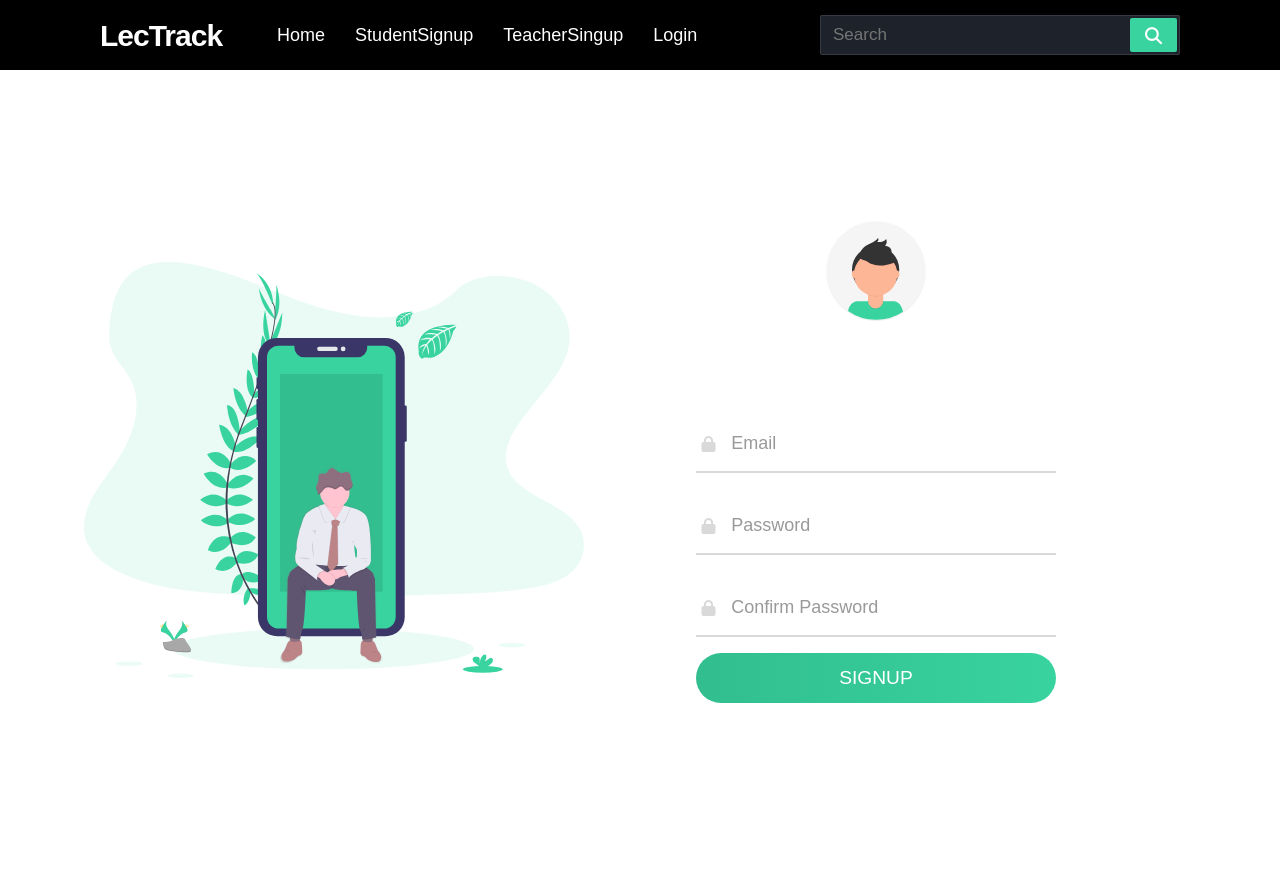
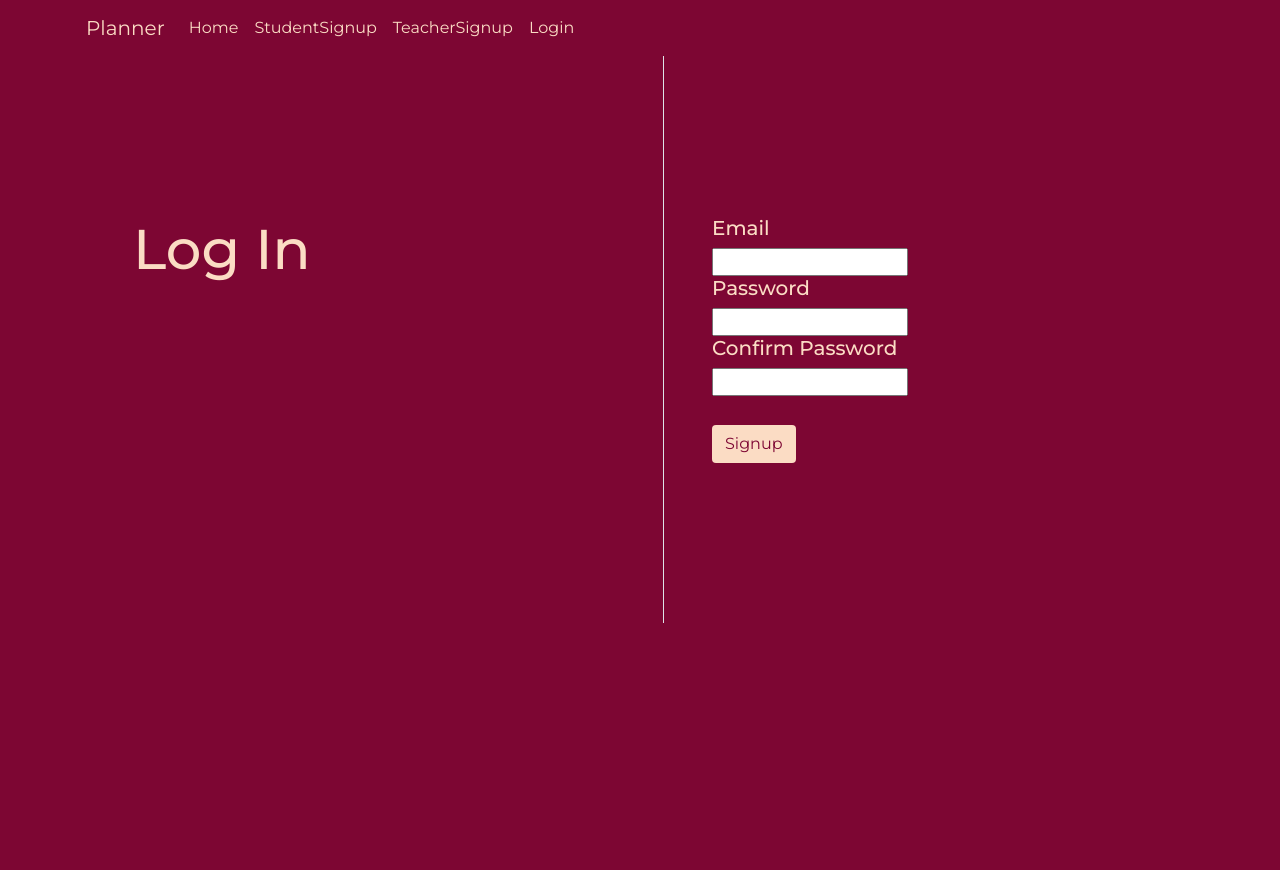
Before and after one commit to sreebasu05/edu-eye, a Django app: page /signup_student in a window 1280 px wide. After the commit the page ends 623 px from the top, so only its background shows below. Run offline with Django 3.2, Linux system fonts and the light colour scheme; some libraries are stand-ins or nearby versions.

Commit message:
CSS Updated

```diff
--- a/account/views.py
+++ b/account/views.py
@@ -19,7 +19,7 @@ from .models import User as Accounts
 
 # Create your views here.
 def index(request):
-    return render(request,'base.html')
+    return render(request,'basic.html')
 
 def Studentsignup(request):
     if request.method == 'POST':
--- a/principal/urls.py
+++ b/principal/urls.py
@@ -7,5 +7,6 @@ urlpatterns = [
     path('add_unit/<int:id>', views.add_unit, name="add_unit"),
     path('view_courses', views.view_courses, name="view_courses"),
     path('completedetails_course/<int:id>',views.completedetails_course,name="completedetails_course"),
-
+    path('add_teacherbatch', views.add_teacherbatch, name="add_teacherbatch"),
+    path('coursebatchdetails', views.coursebatchdetails, name="coursebatchdetails"),
 ]
--- a/static/css/basic.css
+++ b/static/css/basic.css
@@ -1,19 +1,28 @@
+@import url('https://fonts.googleapis.com/css?family=Montserrat:400,500,600,700&display=swap');
+*{
+  margin: 0;
+  padding: 0;
+  outline: none;
+  box-sizing: border-box;
+  font-family: 'Montserrat', sans-serif;
+
+}
 body {
-
+  background-color: #7d0633 !important;
   margin-bottom: 20px;
 }
 
 p {
-  color: #89beb3;
+  color: #7d0633;
   margin-bottom: 25px;
 }
 
 h5 {
-  color: #222831;
+  color: #fbdcc4;
 }
 
 h2 {
-  color: #89beb3;
+  color: #7d0633;
 }
 
 .spacer {
@@ -21,26 +30,27 @@ h2 {
 }
 
 .container {
-  background-color: #fff;
-  color: #89beb3;
+  background-color: #7d0633 !important;
+  color: #fbdcc4 !important;
 }
 .tablehead{
-  background-color: #fff !important;
-  color: #89beb3 !important;
+  background-color: #7d0633 !important;
+  color: #fbdcc4 !important;
   font-weight: bold;
 }
+
 #navigationbar {
-  background-color: #222831;
-  color: #fff;
+  background-color: #7d0633;
+  color: #fbdcc4;
   /* color: #40514e */
 }
 
 .navbar-brand {
-  color: #89beb3;
+  color: #fbdcc4;
 }
 
 .nav-link {
-  color: #89beb3;
+  color: #fbdcc4;
 }
 
 .nav-link:hover {
@@ -67,15 +77,21 @@ h2 {
 
 .titlebutton {
   align-items: center;
-  background-color: #89beb3;
-  color: #fff;
+  background-color: #7d0633;
+  color: #fbdcc4;
   opacity: 1;
   margin-top: 5%;
 
 }
 .btn {
-  background-color: #89beb3;
-  color: #fff;
+  background-color: #7d0633;
+  color: #fbdcc4;
+}
+
+.formbtn {
+  margin-top:1%;
+  background-color: #fbdcc4;
+  color: #7d0633;
 }
 .titlebutton:hover {
   align-items: center;
@@ -85,15 +101,18 @@ h2 {
 .wrapper {
   text-align: center;
 }
-
+.row {
+  background-color: #7d0633;
+  color: #fbdcc4;
+}
 #features {
   padding-top: 20px;
-  background-color: #89beb3;
-  color: #222831;
+  background-color: #7d0633;
+  color: #fbdcc4;
 }
 
 .featurette-heading, .lead {
-  color: #222831;
+  color: #fbdcc4;
 }
 
 .feature-box {
@@ -116,22 +135,22 @@ h2 {
   position: fixed;
   width: 100%;
   bottom: 0px;
-  background-color: #222831;
-  color: #89beb3;
+  background-color: #fbdcc4;
+  color: #7d0633;
   text-align: center;
   height: 20px;
   padding: 3% 15% 3%;
 }
 
 .sidetitle {
-  background-color: #222831;
-  color: #89beb3;
+  background-color: #fbdcc4;
+  color: #7d0633;
   align-items: center;
 }
 
 .subheading {
 
-  color: #89beb3;
+  color: #fbdcc4;
   font-size: 3.5rem;
   padding-top: 10rem;
   padding-bottom: 10rem;
--- a/teacher/views.py
+++ b/teacher/views.py
@@ -14,7 +14,6 @@ def TeachProfile(request):
     currUser = request.user.email
     Teacher = get_object_or_404(TeacherProfile, teacher_id=request.user.id)
     return render(request, 'teacher/profile.html',{'Teacher':Teacher})
-
 
 
 def CreateProfile(request):
--- a/templates/account/signup_student.html
+++ b/templates/account/signup_student.html
@@ -1,4 +1,4 @@
-{% extends 'base.html' %}
+{% extends 'basic.html' %}
 {% load static %}
 {% block head %}
 <link rel="stylesheet" href="{% static 'css/login.css' %}">
@@ -6,50 +6,35 @@
 
 {% block body %}
 
-<div class="container1">
-	<div class="img">
-		<img src="{% static 'images/bg.svg' %}">
+<div class="container">
+	<div class="row">
+		<div class="col-6 border-right">
+			<h1 class="subheading">Log In</h1>
 		</div>
-	<div class="login-content">
+		<div class="col-6 form">
 			<form method="POST" action="/signup_student">
 				{% csrf_token %}
-			<img src="{% static 'images/avatar.svg' %}">
-			<h2 class="title">Welcome</h2>
+				<h5 class="row">Email</h5>
+				<div class="row">
 
-
-
-			<div class="input-div pass">
-				<div class="i">
-					<i class="fas fa-lock"></i>
-				</div>
-				<div class="div">
-					<h5>Email</h5>
 					<input type="email" name="email" class="input">
 				</div>
+
+				<h5 class="row">Password</h5>
+				<div class="row">
+
+					<input type="password" name="password" class="input">
 				</div>
 
-			<div class="input-div pass">
-				<div class="i">
-					<i class="fas fa-lock"></i>
-				</div>
-				<div class="div">
-					<h5>Password</h5>
-					<input type="password" name="password" class="input">
-				</div>
-			</div>
-
-			<div class="input-div pass">
-				<div class="i">
-					<i class="fas fa-lock"></i>
-				</div>
-				<div class="div">
-					<h5>Confirm Password</h5>
+				<h5 class="row">Confirm Password</h5>
+				<div class="row">
 					<input type="password" name="confpassword" class="input">
 				</div>
+				<br>
+
+				<div class="row">
+					<input type="submit" class="btn formbtn" value="Signup">
 				</div>
-
-
-			<input type="submit" class="btn" value="Signup">
 
 			</form>
 		</div>
@@ -58,7 +43,6 @@
 
 	{% block script %}
 	<script>
-
 		const inputs = document.querySelectorAll(".input");
 
 
--- a/templates/basic.html
+++ b/templates/basic.html
@@ -22,15 +22,56 @@
     <div class="collapse navbar-collapse" id="navbarNav">
       <ul class="navbar-nav">
         <li class="nav-item">
-          <a class="nav-link" href="#">Profile</a>
+          <a class="nav-link" href="#">Home</a>
         </li>
         <li class="nav-item">
-          <a class="nav-link" href="#">DashBoard</a>
+          <a class="nav-link" href="{%url 'signup_student'%}">StudentSignup</a>
+        </li>
+        <li class="nav-item">
+          <a class="nav-link" href="{%url 'signup_teacher'%}">TeacherSignup</a>
+        </li>
+        <li class="nav-item">
+          <a class="nav-link" href="{%url 'login'%}">Login</a>
         </li>
       </ul>
     </div>
   </nav>
   {%block body%}
   {% endblock body %}
-</body>
-</html>
+  {%block script%}
+  {% endblock script %}
+  <script>
+      const menuBtn = document.querySelector(".menu-icon span");
+      const searchBtn = document.querySelector(".search-icon");
+      const cancelBtn = document.querySelector(".cancel-icon");
+      const items = document.querySelector(".nav-items");
+      const form = document.querySelector("form");
+      menuBtn.onclick = ()=>{
+        items.classList.add("active");
+        menuBtn.classList.add("hide");
+        searchBtn.classList.add("hide");
+        cancelBtn.classList.add("show");
+      }
+      cancelBtn.onclick = ()=>{
+        items.classList.remove("active");
+        menuBtn.classList.remove("hide");
+        searchBtn.classList.remove("hide");
+        cancelBtn.classList.remove("show");
+        form.classList.remove("active");
+        cancelBtn.style.color = "#ff3d00";
+      }
+      searchBtn.onclick = ()=>{
+        form.classList.add("active");
+        searchBtn.classList.add("hide");
+        cancelBtn.classList.add("show");
+      }
+    </script>
+
+
+      <!-- Optional JavaScript -->
+      <!-- jQuery first, then Popper.js, then Bootstrap JS -->
+      <script src="https://code.jquery.com/jquery-3.5.1.slim.min.js" integrity="sha384-DfXdz2htPH0lsSSs5nCTpuj/zy4C+OGpamoFVy38MVBnE+IbbVYUew+OrCXaRkfj" crossorigin="anonymous"></script>
+      <script src="https://cdn.jsdelivr.net/npm/popper.js@1.16.1/dist/umd/popper.min.js" integrity="sha384-9/reFTGAW83EW2RDu2S0VKaIzap3H66lZH81PoYlFhbGU+6BZp6G7niu735Sk7lN" crossorigin="anonymous"></script>
+      <script src="https://stackpath.bootstrapcdn.com/bootstrap/4.5.2/js/bootstrap.min.js" integrity="sha384-B4gt1jrGC7Jh4AgTPSdUtOBvfO8shuf57BaghqFfPlYxofvL8/KUEfYiJOMMV+rV" crossorigin="anonymous"></script>
+    </body>
+  </html>
--- a/templates/principal/viewcourses.html
+++ b/templates/principal/viewcourses.html
@@ -10,7 +10,7 @@
   <h1 class="title">Courses</h1>
   <hr>
   <table class="table">
-    <thead class="table-dark">
+    <thead class="table table-borderless">
       <th scope="col">S.No</th>
       <th scope="col">Course Code</th>
       <th scope="col">Course Name</th>
--- a/templates/teacher/dashboard.html
+++ b/templates/teacher/dashboard.html
@@ -3,7 +3,7 @@
 {% load crispy_forms_tags %}
 {% block body %}
 <div class="container">
-  <div class="card mb-3 mt-3">
+  <div class="card bg-light mb-3 mt-3">
     <div class="card-body" style="background-color:#fff">
 <h1 class="title">Batches</h1>
       <table class="table table-borderless">
```
Also changed, not shown: other parts of static/css/basic.css (+26 -20 lines), principal/forms.py (+10 -0 lines), principal/views.py (+26 -0 lines), templates/account/login.html (+20 -25 lines), templates/account/request-reset-email.html (+9 -16 lines), templates/account/set-new-password.html (+12 -24 lines), templates/account/signup_teacher.html (+20 -35 lines), templates/principal/coursebatchdetails.html (added, +31 -0 lines), templates/principal/create_teacherbatch.html (added, +37 -0 lines), account/migrations/0013_auto_20210410_1157.py (added), db.sqlite3, templates/teacher/unitdash.html (line endings or trailing spaces). Lines whose indentation alone changed are shown as unchanged.
